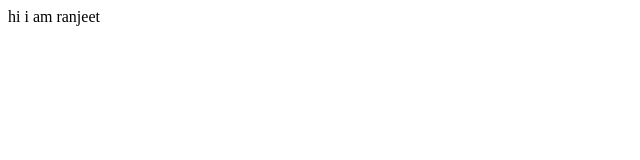
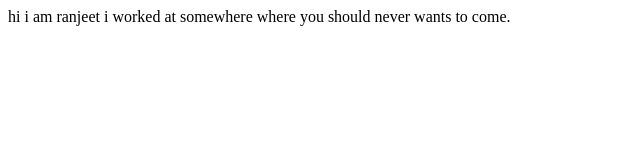
Before and after one commit to ranje-dotcom/ranjeet-potfolio, a plain HTML site: page index.html in a window 1280 px wide. Shown: the whole page, without its empty margins (0-640 px from the left). Drawn offline with Linux system fonts and the light colour scheme.

Commit message:
some-changes

```diff
--- a/index.html
+++ b/index.html
@@ -8,5 +8,6 @@
 </head>
 <body>
     hi i am ranjeet
+    i worked at somewhere where you should never wants to come.
 </body>
 </html>
```
